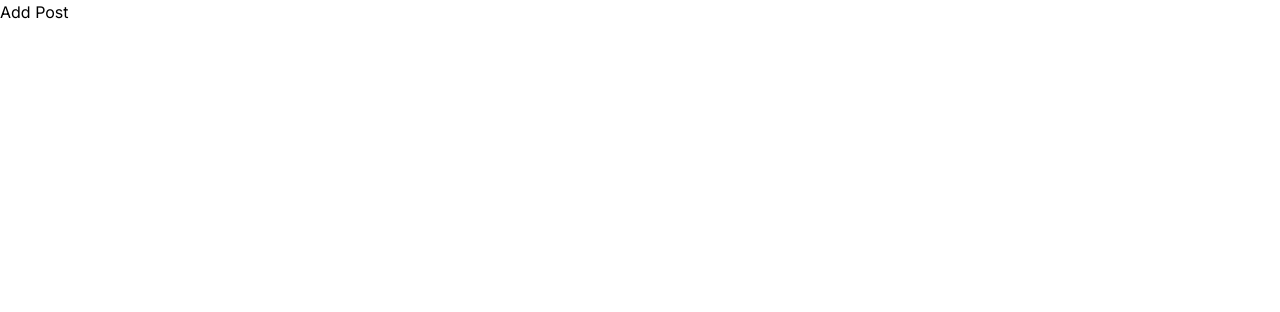
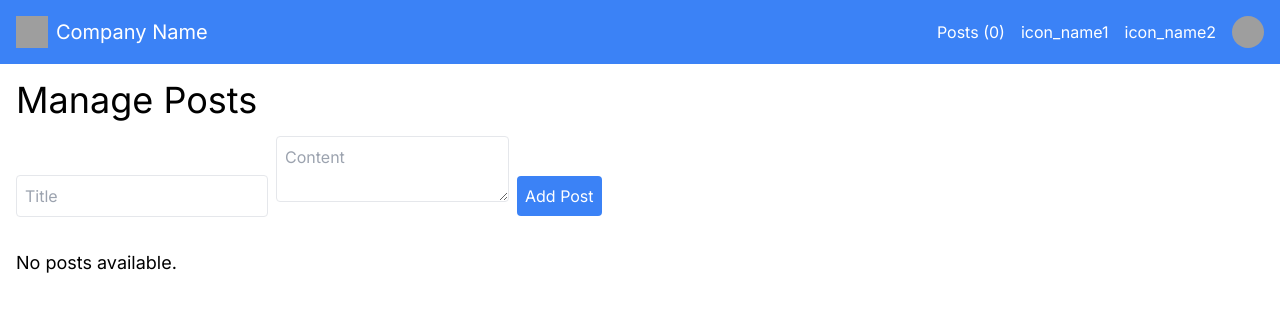
Before and after one commit to yildiz-harun/next.js-project, a Next.js app: page / in a window 1280 px wide. Shown: the top 312 px of the page. Built offline with nearby package versions, Linux system fonts and the light colour scheme; grey boxes are pictures that could not be loaded.

Commit message:
Add: navbar

```diff
--- /dev/null
+++ b/src/app/components/Navbar.jsx
@@ -0,0 +1,35 @@
+"use client";
+import React from "react";
+import { useSelector } from "react-redux";
+
+export default function Navbar() {
+  const posts = useSelector((state) => state.posts || []);
+
+  return (
+    <nav className="bg-blue-500 p-4 text-white">
+      <div className="container mx-auto flex items-center justify-between">
+        {/* Logo and Company Name */}
+        <div className="flex items-center">
+          <img src="logo.png" alt="Company Logo" className="w-8 h-8 mr-2" />
+          <span className="text-xl">Company Name</span>
+        </div>
+
+        {/* Posts Count */}
+        <div className="flex items-center">
+          <span className="mr-4">Posts ({posts.length})</span>
+
+          {/* Icons */}
+          <span className="material-icons mr-4">icon_name1</span>
+          <span className="material-icons mr-4">icon_name2</span>
+
+          {/* Profile Image */}
+          <img
+            src="profile_image.png"
+            alt="Profile"
+            className="w-8 h-8 rounded-full"
+          />
+        </div>
+      </div>
+    </nav>
+  );
+}
--- a/src/app/layout.js
+++ b/src/app/layout.js
@@ -1,6 +1,7 @@
 import { Providers } from "./GlobalRedux/provider";
 import "./globals.css";
 import { Inter } from "next/font/google";
+import Navbar from "./components/Navbar";
 
 const inter = Inter({ subsets: ["latin"] });
 
@@ -13,7 +14,10 @@ export default function RootLayout({ children }) {
   return (
     <html lang="en">
       <body className={inter.className}>
-        <Providers>{children}</Providers>
+        <Providers>
+          <Navbar />
+          {children}
+        </Providers>
       </body>
     </html>
   );
--- a/src/app/page.js
+++ b/src/app/page.js
@@ -1,6 +1,5 @@
-// Features/Posts/PostsComponent.jsx
 "use client";
-import React from "react";
+import React, { useState } from "react";
 import { useSelector, useDispatch } from "react-redux";
 import {
   addPost,
@@ -9,44 +8,97 @@ import {
 } from "./GLobalRedux/Features/Posts/postsSlice.jsx";
 
 export default function Home() {
-  const posts = useSelector((state) => state.posts);
+  const [newPostTitle, setNewPostTitle] = useState("");
+  const [newPostContent, setNewPostContent] = useState("");
+
+  const posts = useSelector((state) => state.posts || []);
   const dispatch = useDispatch();
 
+  // Function to handle adding a new post
   const handleAddPost = () => {
+    if (newPostTitle === "" || newPostContent === "") {
+      alert("Title and content cannot be empty");
+      return;
+    }
+
     const newPost = {
       id: new Date().getTime(),
-      title: "New Post",
-      content: "This is a new post.",
-    };
-    dispatch(addPost(newPost));
+      title: newPostTitle,
+      content: newPostContent,
     };
 
+    dispatch(addPost(newPost));
+    alert("New post added");
+
+    // Reset form fields
+    setNewPostTitle("");
+    setNewPostContent("");
+  };
+
+  // Function to handle removing a post by id
   const handleRemovePost = (id) => {
     dispatch(removePost({ id }));
+    alert("Post removed");
   };
 
+  // Function to handle updating a post
   const handleUpdatePost = (updatedPost) => {
     dispatch(updatePost(updatedPost));
+    alert("Post updated");
   };
 
   return (
-    <div>
-      <button onClick={handleAddPost}>Add Post</button>
+    <div className="container mx-auto p-4">
+      <h1 className="text-4xl mb-4">Manage Posts</h1>
+
+      <div className="mb-8">
+        <input
+          type="text"
+          placeholder="Title"
+          value={newPostTitle}
+          onChange={(e) => setNewPostTitle(e.target.value)}
+          className="border p-2 mr-2 rounded"
+        />
+        <textarea
+          placeholder="Content"
+          value={newPostContent}
+          onChange={(e) => setNewPostContent(e.target.value)}
+          className="border p-2 mr-2 rounded"
+        ></textarea>
+        <button
+          onClick={handleAddPost}
+          className="bg-blue-500 text-white p-2 rounded"
+        >
+          Add Post
+        </button>
+      </div>
+
+      {posts.length > 0 ? (
         <ul>
           {posts.map((post) => (
-          <li key={post.id}>
-            {post.title}
-            <button onClick={() => handleRemovePost(post.id)}>Remove</button>
+            <li key={post.id} className="mb-4 border p-4 rounded">
+              <span className="text-lg">{post.title}</span>
+              <span className="text-lg">{post.content}</span>
+              <button
+                onClick={() => handleRemovePost(post.id)}
+                className="bg-red-500 text-white p-2 rounded ml-4"
+              >
+                Remove
+              </button>
               <button
                 onClick={() =>
                   handleUpdatePost({ ...post, title: "Updated Title" })
                 }
+                className="bg-green-500 text-white p-2 rounded ml-4"
               >
                 Update
               </button>
             </li>
           ))}
         </ul>
+      ) : (
+        <p className="text-lg">No posts available.</p>
+      )}
     </div>
   );
 }
--- a/tailwind.config.js
+++ b/tailwind.config.js
@@ -1,18 +1,12 @@
 /** @type {import('tailwindcss').Config} */
 module.exports = {
   content: [
-    './src/pages/**/*.{js,ts,jsx,tsx,mdx}',
-    './src/components/**/*.{js,ts,jsx,tsx,mdx}',
-    './src/app/**/*.{js,ts,jsx,tsx,mdx}',
+    "./src/pages/**/*.{js,ts,jsx,tsx,mdx}",
+    "./src/components/**/*.{js,ts,jsx,tsx,mdx}",
+    "./src/app/**/*.{js,ts,jsx,tsx,mdx}",
   ],
   theme: {
-    extend: {
-      backgroundImage: {
-        'gradient-radial': 'radial-gradient(var(--tw-gradient-stops))',
-        'gradient-conic':
-          'conic-gradient(from 180deg at 50% 50%, var(--tw-gradient-stops))',
-      },
-    },
+    extend: {},
   },
   plugins: [],
-}
+};
```
Lines whose indentation alone changed are shown as unchanged.
